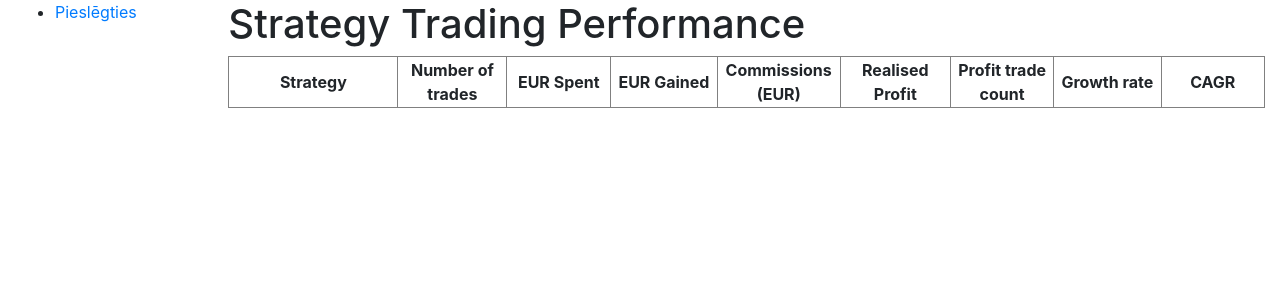
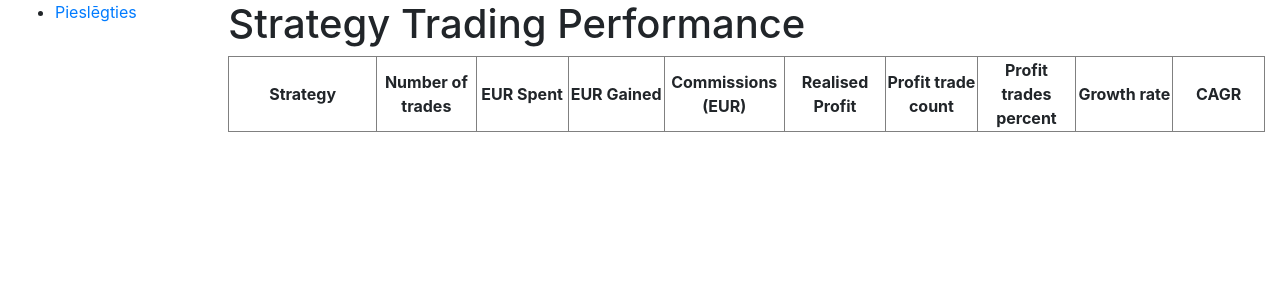
Before and after one commit to db533/trading, a Django app: page /strategy-performance/ in a window 1280 px wide. Shown: the top 300 px of the page. Run offline with Django 4.2, Linux system fonts and the light colour scheme; data that the repository does not hold is empty.

Commit message:
Creating strategy performance view v0.3

```diff
--- a/trading_app/templates/strategy_trading_performance.html
+++ b/trading_app/templates/strategy_trading_performance.html
@@ -12,6 +12,7 @@
             <th style="text-align:center; width: 12ch;">Commissions (EUR)</th>
             <th style="text-align:center; width: 12ch;">Realised Profit</th>
             <th style="text-align:center; width: 12ch;">Profit trade count</th>
+            <th style="text-align:center; width: 12ch;">Profit trades percent</th>
             <th style="text-align:center; width: 12ch;">Growth rate</th>
             <th style="text-align:center; width: 12ch;">CAGR</th>
         </tr>
@@ -26,6 +27,7 @@
                 <td style="text-align:right;">{{ entry.total_commission }}</td>
                 <td style="text-align:right;">{{ entry.realised_profit }}</td>
                 <td style="text-align:center;">{{ entry.profitable_trade_count }}</td>
+                <td style="text-align:center;">{{ entry.percent_profitable_trades }} %</td>
                 <td style="text-align:right;">{{ entry.growth_rate }} %</td>
                 <td style="text-align:right;">{{ entry.cagr }} %</td>
             </tr>
--- a/trading_app/views.py
+++ b/trading_app/views.py
@@ -2529,6 +2529,7 @@ def strategy_trading_performance_view(request):
     # Convert strategy totals to the list format for the template
     for strategy, totals in strategy_totals.items():
         realised_profit = round(totals['total_gained'] - totals['total_spent'] - totals['total_commission'], 2)
+        percent_profitable_trades = round(totals['profitable_trade_count']*100/totals['trade_count'],1)
         if totals['total_spent'] + totals['total_commission'] == 0:
             growth_rate = 0
             cagr = 0
@@ -2544,7 +2545,7 @@ def strategy_trading_performance_view(request):
             'growth_rate': round((growth_rate-1)*100,1) if growth_rate != 0 else 0,
             'cagr': cagr,
             'trade_count' : totals['trade_count'],
-            'profitable_trade_count': totals['profitable_trade_count'],
+            'profitable_trade_count': percent_profitable_trades,
 
         })
 
```
